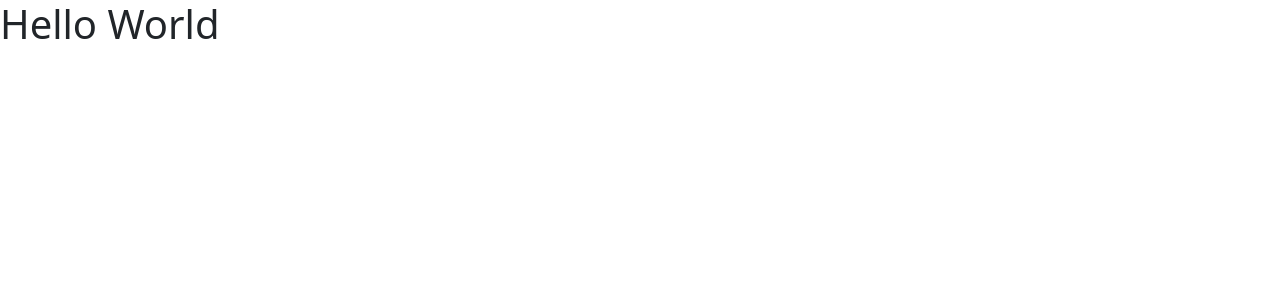
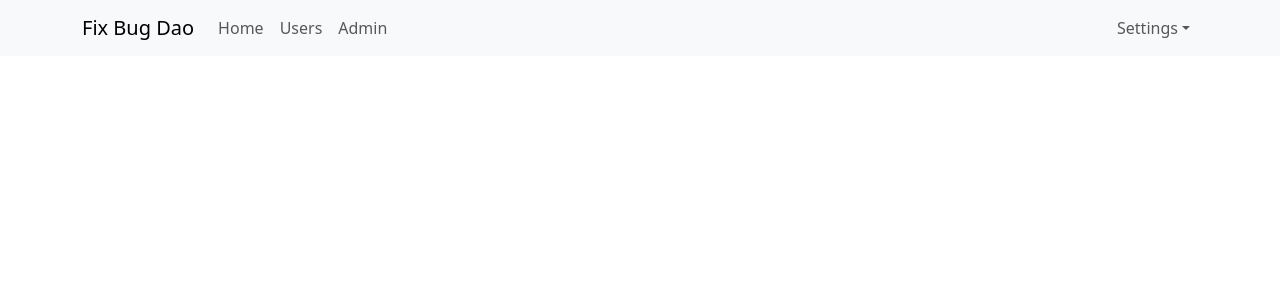
Before and after one commit to VinhHoang007/react-tutorial-basic, a React (Create React App) app: page / in a window 1280 px wide. Shown: the top 300 px of the page. Built offline with nearby package versions, Linux system fonts and the light colour scheme.

Commit message:
code header

```diff
--- a/src/App.js
+++ b/src/App.js
@@ -1,9 +1,9 @@
 import './App.css';
-
+import Header from './components/Header/Header'
 const App = () => {
   return (
     <div className="app-container">
-      <h1>Hello World</h1>
+      <Header/>
     </div>
   );
 }
--- /dev/null
+++ b/src/components/Header/Header.js
@@ -0,0 +1,35 @@
+import Container from 'react-bootstrap/Container';
+import Nav from 'react-bootstrap/Nav';
+import Navbar from 'react-bootstrap/Navbar';
+import NavDropdown from 'react-bootstrap/NavDropdown';
+
+const Header = () => {
+    return (
+        <Navbar bg="light" expand="lg">
+            <Container>
+                <Navbar.Brand href="#home">Fix Bug Dao</Navbar.Brand>
+                <Navbar.Toggle aria-controls="basic-navbar-nav" />
+                <Navbar.Collapse id="basic-navbar-nav">
+                    <Nav className="me-auto">
+                        <Nav.Link href="#home">Home</Nav.Link>
+                        <Nav.Link href="#link">Users</Nav.Link>
+                        <Nav.Link href="#link">Admin</Nav.Link>
+
+                    </Nav>
+                    <Nav>
+                        <NavDropdown title="Settings" id="basic-nav-dropdown">
+                            <NavDropdown.Item href="#action/3.1">Login</NavDropdown.Item>
+                            <NavDropdown.Item href="#action/3.1">Logout</NavDropdown.Item>
+                            <NavDropdown.Item href="#action/3.1">Profile</NavDropdown.Item>
+
+
+                        </NavDropdown>
+
+                    </Nav>
+                </Navbar.Collapse>
+            </Container>
+        </Navbar>
+    );
+}
+
+export default Header;
```
